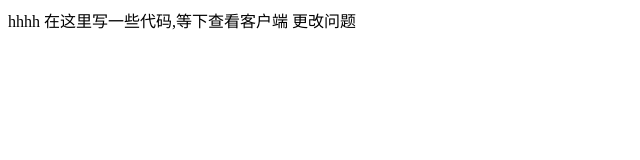
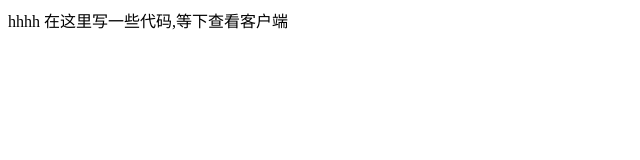
Before and after one commit to iseelinwen/codeWorld, a plain HTML site: page index/index.html in a window 1280 px wide. Shown: the whole page, without its empty margins (0-640 px from the left). Drawn offline with Linux system fonts and the light colour scheme.

Commit message:
no message

```diff
--- a/index/index.html
+++ b/index/index.html
@@ -7,6 +7,5 @@
 <body>
 	hhhh
 	在这里写一些代码,等下查看客户端
-	更改问题
 </body>
 </html>
```
